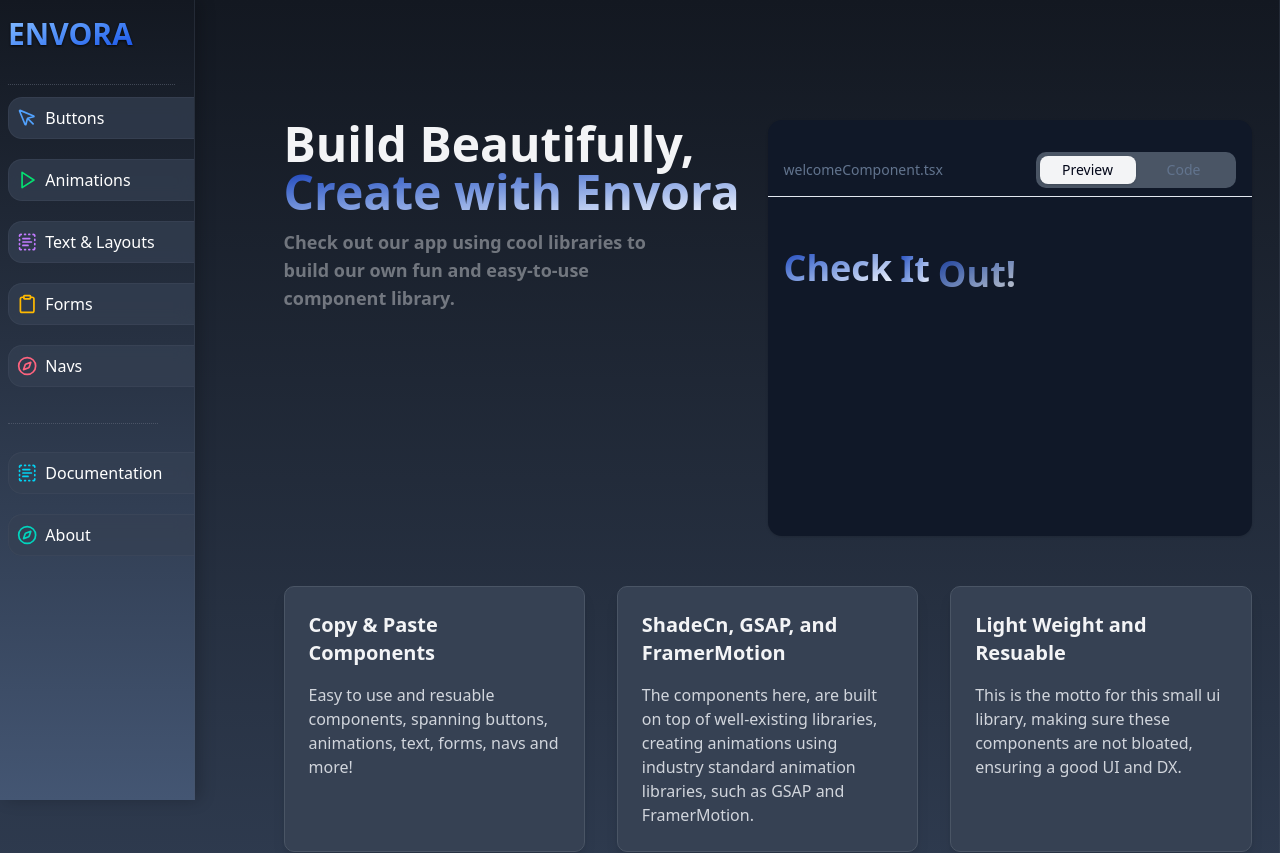
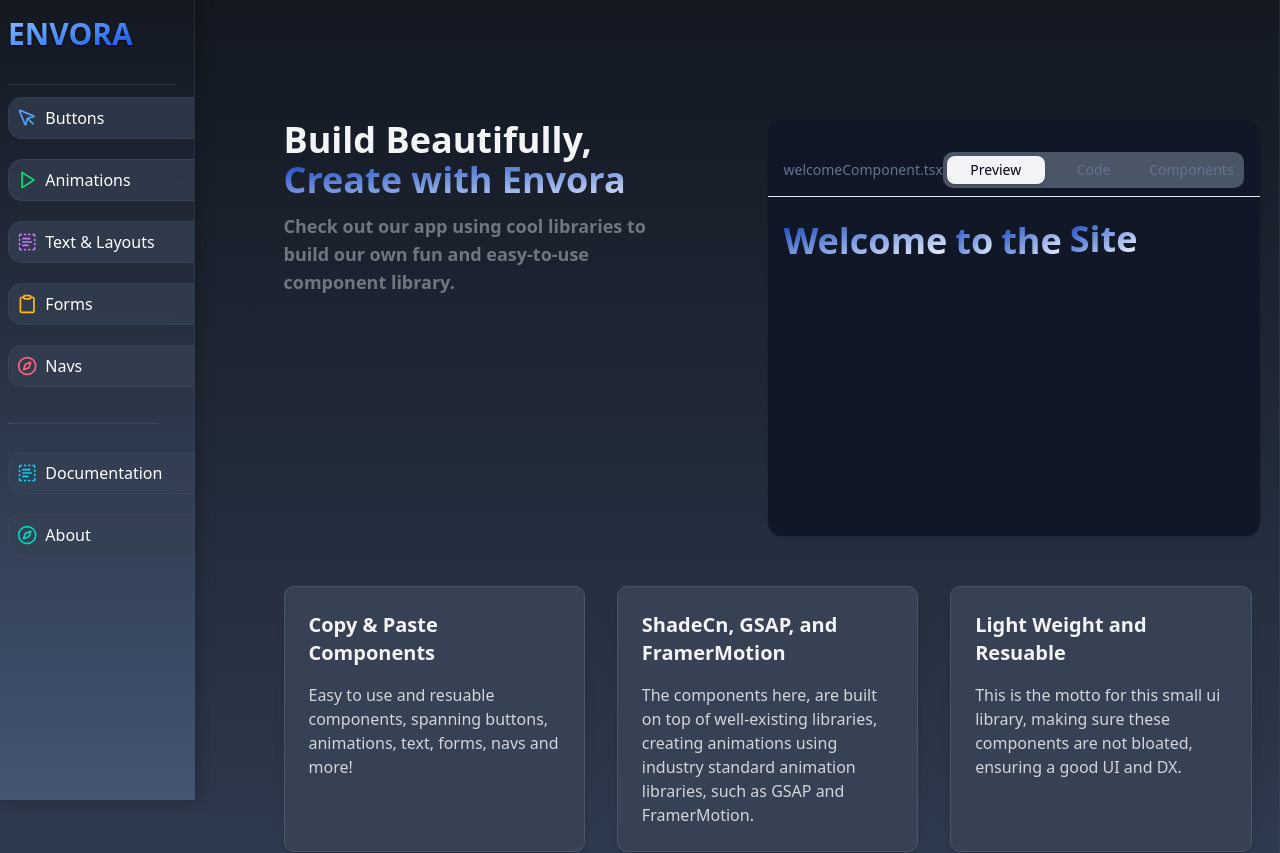
Before and after one commit to AlessandroB1298/envora, a Next.js app: page / in a window 1280 px wide. Shown: the top 853 px of the page. Built offline with nearby package versions, Linux system fonts and the light colour scheme.

Commit message:
added new custom component to the homepage, custom gsap component

```diff
--- /dev/null
+++ b/app/components/custom/basicAnimation.tsx
@@ -0,0 +1,40 @@
+"use client"
+import { useGSAP } from "@gsap/react";
+import { gsap } from "gsap";
+import { useRef } from "react";
+
+
+interface AnimationProps extends React.HTMLAttributes<HTMLDivElement> {
+  customStyles: string;
+
+
+}
+export const BasicGsapAnimation: React.FC<AnimationProps> = ({ customStyles, children, ...props }) => {
+
+  const ref = useRef<HTMLDivElement>(null)
+  useGSAP(() => {
+
+    const tl = gsap.timeline({
+      yoyo: true,
+      repeat: -1
+    });
+
+
+    tl.fromTo([ref.current?.childNodes], {
+      y: 100,
+      opacity: 0
+    }, {
+      y: 0,
+      opacity: 1,
+      ease: "back.out(1.7)",
+      duration: 1,
+      stagger: 0.4
+    }, "-=1")
+  })
+
+  return (
+    <div ref={ref} {...props} className={customStyles}>
+      {children}
+    </div>
+  );
+}
--- a/app/components/text/welcome.ts
+++ b/app/components/text/welcome.ts
@@ -46,3 +46,58 @@
   + '  )' + '\n'
   + '}' + '\n'
   + ''
+
+
+export const basicComponent = '"use client"' + '\n'
+  + 'import { useGSAP } from "@gsap/react";' + '\n'
+  + 'import { gsap } from "gsap";' + '\n'
+  + 'import { useRef } from "react";' + '\n'
+  + '' + '\n'
+  + 'interface AnimationProps extends React.HTMLAttributes<HTMLDivElement> {' + '\n'
+  + '  customStyles: string;' + '\n'
+  + '}' + '\n'
+  + 'export const BasicGsapAnimation: React.FC<AnimationProps> = ({ customStyles, children, ...props }) => {' + '\n'
+  + '' + '\n'
+  + '  const ref = useRef<HTMLDivElement>(null)' + '\n'
+  + '  useGSAP(() => {' + '\n'
+  + '' + '\n'
+  + '    const tl = gsap.timeline({' + '\n'
+  + '      yoyo: true,' + '\n'
+  + '      repeat: -1' + '\n'
+  + '    });' + '\n'
+  + '' + '\n'
+  + '' + '\n'
+  + '    tl.fromTo([ref.current?.childNodes], {' + '\n'
+  + '      y: 100,' + '\n'
+  + '      opacity: 0' + '\n'
+  + '    }, {' + '\n'
+  + '      y: 0,' + '\n'
+  + '      opacity: 1,' + '\n'
+  + '      ease: "back.out(1.7)",' + '\n'
+  + '      duration: 1,' + '\n'
+  + '      stagger: 0.4' + '\n'
+  + '    }, "-=1")' + '\n'
+  + '  })' + '\n'
+  + '' + '\n'
+  + '  return (' + '\n'
+  + '    <div ref={ref} {...props} className={customStyles}>' + '\n'
+  + '      {children}' + '\n'
+  + '    </div>' + '\n'
+  + '  );' + '\n'
+  + '}'
+
+export const basicWelcomeCode = 'import { BasicGsapAnimation } from "./basicAnimation";' + '\n'
+  + '' + '\n'
+  + '' + '\n'
+  + 'export default function Page() {' + '\n'
+  + '  return (' + '\n'
+  + '    <BasicGsapAnimation' + '\n'
+  + '      customStyles="flex flex-row gap - 2" ' + "\n"
+  + '    >' + '\n'
+  + '      <h2 className="bg-white bg-gradient-to-br from-blue-800 to-white bg-clip-text text-transparent text-4xl font-bold ">Welcome</h2>' + '\n'
+  + '      <h2 className="bg-white bg-gradient-to-br from-blue-800 to-white bg-clip-text text-transparent text-4xl font-bold ">to the</h2>' + '\n'
+  + '      <h2 className="bg-white bg-gradient-to-br from-blue-800 to-white bg-clip-text text-transparent text-4xl font-bold ">Site</h2>' + '\n'
+  + '    </BasicGsapAnimation>' + '\n'
+  + '' + '\n'
+  + '  )' + '\n'
+  + '}'
--- a/app/components/ui/codePreview.tsx
+++ b/app/components/ui/codePreview.tsx
@@ -68,7 +68,7 @@
                 customStyle={{
                   background: "transparent",
                   margin: 0,
-                  width: `full`,
+                  width: `100%`,
 
                 }}
                 showLineNumbers
@@ -81,7 +81,7 @@
 
 
           <TabsContent value="components" className="p-0">
-            <div className={`p-4 rounded-md ${color} max-h-full m-3`}>
+            <div className={`p-4 rounded-md ${color} max-h-full`}>
 
               <SyntaxHighlighter
                 language={language}
@@ -89,7 +89,7 @@
                 customStyle={{
                   background: "transparent",
                   margin: 0,
-                  width: `full`,
+                  width: `50%`,
 
                 }}
                 showLineNumbers
--- a/app/page.tsx
+++ b/app/page.tsx
@@ -3,9 +3,10 @@
 import { useRef } from 'react';
 import { useGSAP } from '@gsap/react';
 import { CodePreview } from '@/app/components/ui/codePreview';
-import { basicButtonText } from './components/text/buttons';
 import { WelcomeComponent } from './components/animations/welcomeComponent';
 import { welcome } from './components/text/welcome';
+import { BasicGsapAnimation } from './components/custom/basicAnimation';
+import { basicComponent, basicWelcomeCode } from './components/text/welcome';
 gsap.registerPlugin(useGSAP); //register plugin to avoid react dependency issues
 
 export default function Home() {
@@ -55,12 +56,12 @@
       <section className="container mx-auto px-4 py-16 md:py-24">
         <div className=" grid grid-cols-2 text-left mt-3 ">
           <h1 className=" flex flex-col  text-gray-100 font-bold mb-2">
-            <span className="text-5xl">
+            <span className="text-4xl">
               Build Beautifully,
 
             </span>
             <span
-              className=" text-5xl  font-extrabold bg-gradient-to-br from-blue-800 to-white bg-clip-text text-transparent"
+              className=" text-4xl  font-extrabold bg-gradient-to-br from-blue-800 to-white bg-clip-text text-transparent"
             >
               Create with Envora
             </span>
@@ -79,16 +80,23 @@
 
 
 
-          <div className="space-y-4  ">
-            <CodePreview
-              className=" w-full h-[26rem] overflow-hidden bg-gray-900 overflow-y-auto "
-              code={welcome}
-              fileName="welcomeComponent.tsx"
-              color='bg-gray-800'
+          <CodePreview
+            className=" w-[38.5vw] h-[26rem] bg-gray-900 overflow-y-auto "
+            code={basicWelcomeCode}
+            components={basicComponent}
+            fileName="welcomeComponent.tsx"
+            color='bg-gray-800'
+
+          >
+            <BasicGsapAnimation
+              customStyles='flex flex-row gap-2'
             >
-              <WelcomeComponent />
-            </CodePreview>
-          </div>
+              <h2 className="bg-white bg-gradient-to-br from-blue-800 to-white bg-clip-text text-transparent text-4xl font-bold ">Welcome</h2>
+              <h2 className="bg-white bg-gradient-to-br from-blue-800 to-white bg-clip-text text-transparent text-4xl font-bold ">to</h2>
+              <h2 className="bg-white bg-gradient-to-br from-blue-800 to-white bg-clip-text text-transparent text-4xl font-bold ">the</h2>
+              <h2 className="bg-white bg-gradient-to-br from-blue-800 to-white bg-clip-text text-transparent text-4xl font-bold ">Site</h2>
+            </BasicGsapAnimation>
+          </CodePreview>
 
         </div>
 
@@ -136,7 +144,8 @@
               <CodePreview
 
                 className=" w-full h-[23rem] overflow-hidden bg-gray-900 "
-                code={basicButtonText}
+                code={welcome}
+
                 fileName="welcomeComponent.tsx"
                 color='bg-gray-800'
               >
```
